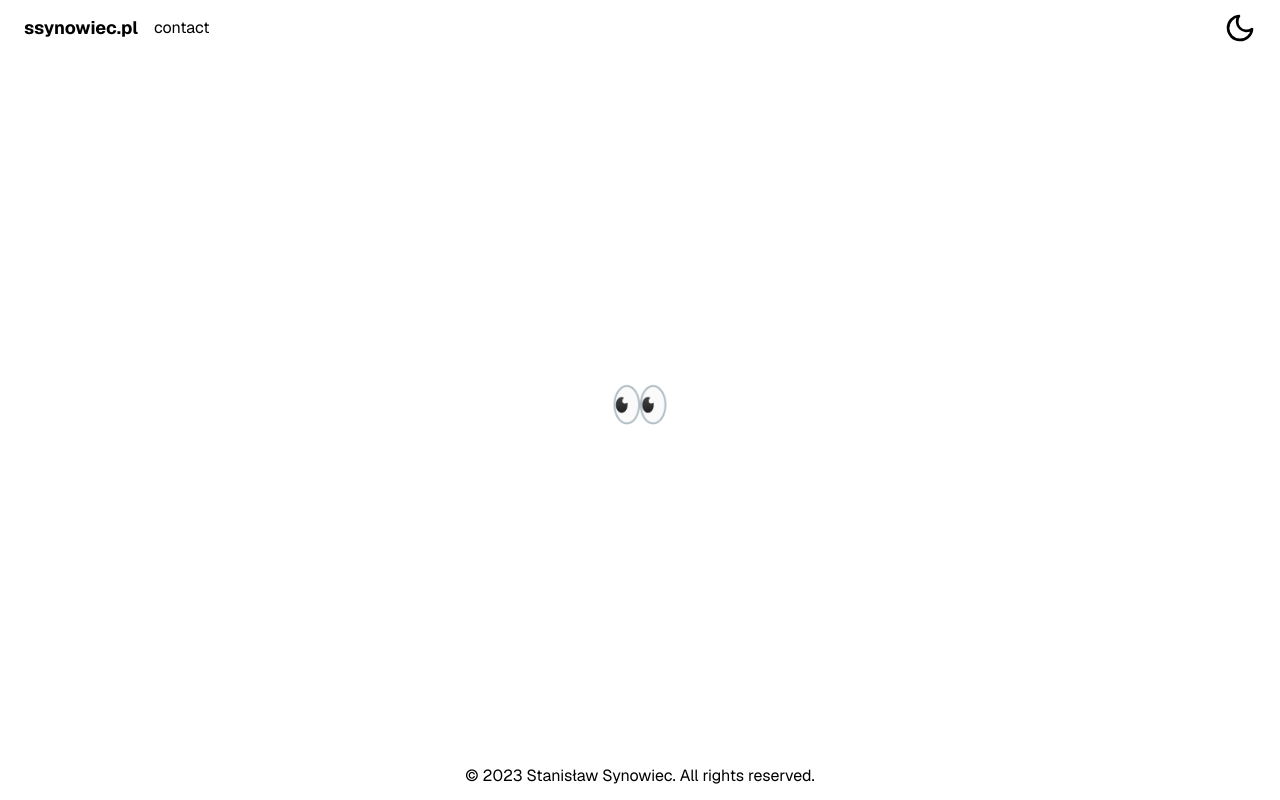
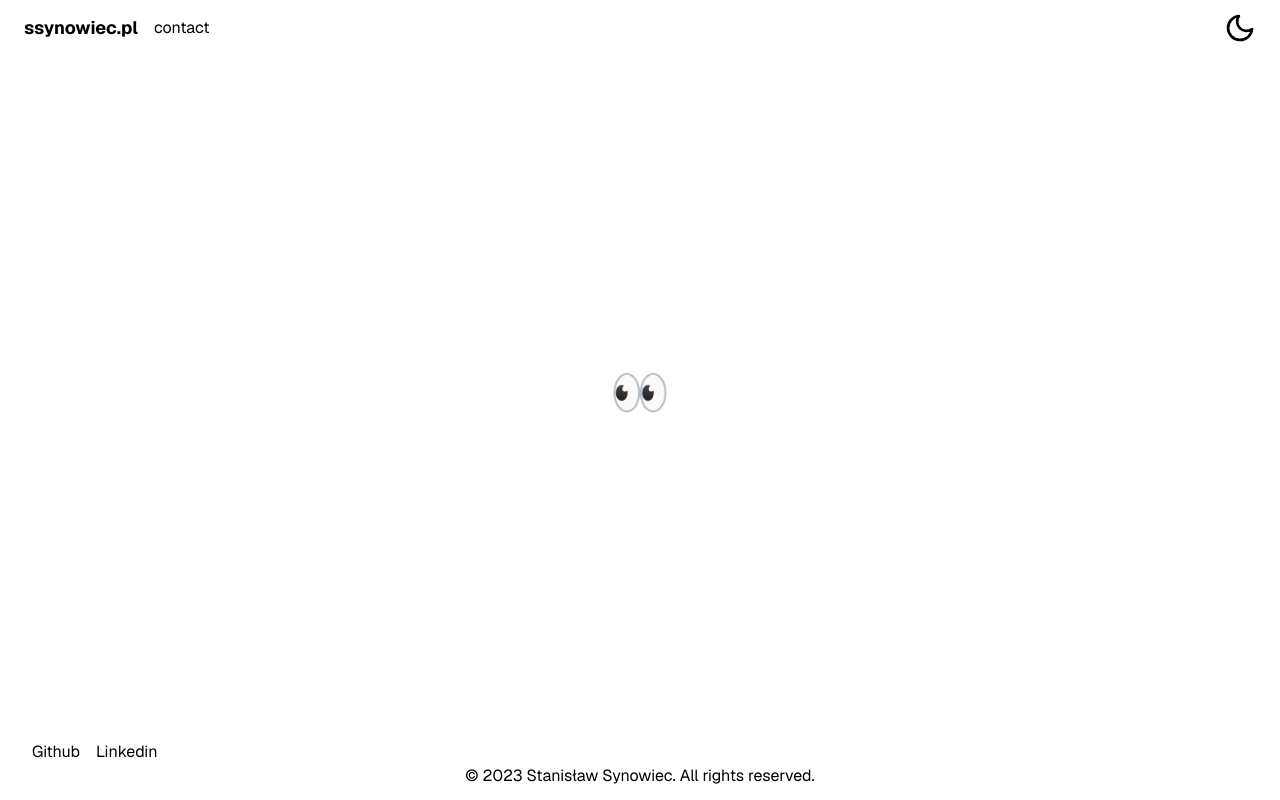
Before and after one commit to ssynowiec/ssynowiec.pl, a Next.js app: page / in a window 1280 px wide. Built offline with nearby package versions, Linux system fonts and the light colour scheme; no server answers.

Commit message:
add: social links to footer

```diff
--- a/src/components/footer/footer.tsx
+++ b/src/components/footer/footer.tsx
@@ -1,11 +1,34 @@
 import { Wrapper } from '@/components/wrapper/wrapper';
+import Link from 'next/link';
 
 const currentYear = new Date().getFullYear();
 
 export const Footer = () => {
   return (
     <footer className='flex w-full'>
-      <Wrapper>
+      <Wrapper direction='column'>
+        <div className='self-start text-left'>
+          <ul className='flex'>
+            <li>
+              <Link
+                href='https://github.com/ssynowiec'
+                target='_blank'
+                className='p-2'
+              >
+                Github
+              </Link>
+            </li>
+            <li>
+              <Link
+                href='https://www.linkedin.com/in/ssynowiecpl'
+                target='_blank'
+                className='p-2'
+              >
+                Linkedin
+              </Link>
+            </li>
+          </ul>
+        </div>
         <p className='w-full text-center'>
           &copy; {currentYear} Stanisław Synowiec. All rights reserved.
         </p>
```
